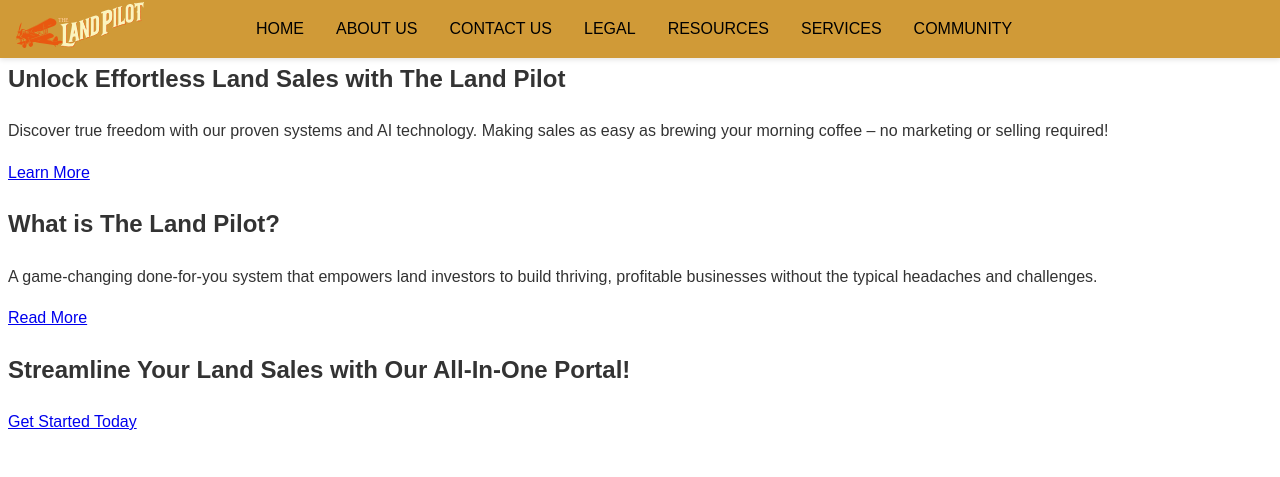
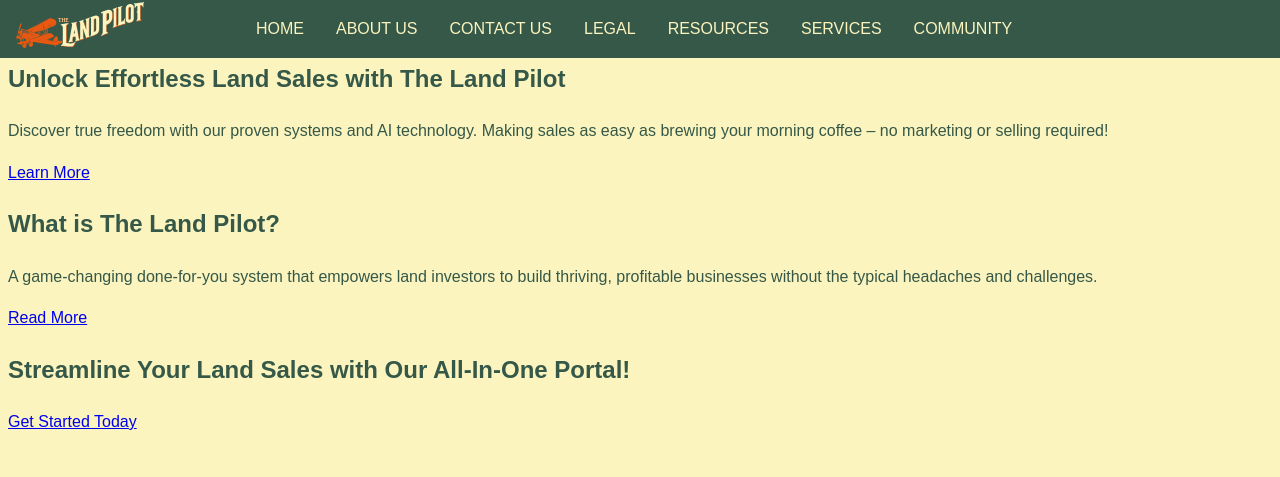
Before and after one commit to MohammadYasserZaki/Foundations-of-SE-group-10-Project, a PHP site: page /index.html in a window 1280 px wide. Shown: the top 477 px of the page. Run offline with PHP 8.4, Linux system fonts and the light colour scheme.

Commit message:
Updating the website style #53
#53

```diff
--- a/css/style.css
+++ b/css/style.css
@@ -7,19 +7,21 @@
 body {
   font-family: Arial, sans-serif;
   line-height: 1.6;
-  color: #333;
+  color: #355848;
   margin-top: 60px;
+  background-color:#FBF4BE;
 }
 
 /* Navigation styles */
 .nav-wrapper {
   position: fixed;
   width: 100%;
+  color:#FBF4BE;
   top: 0;
   left: 0;
-  background-color:rgb(196 127 0 / 78.5%);
+  background-color:#355848;
   z-index: 1000;
-  box-shadow: 0 2px 5px rgb(0 0 0 / 10%);
+  box-shadow: #8EA380;
 }
 
 .nav-content {
@@ -86,7 +88,7 @@ body {
 
 .nav-links li a {
   text-decoration: none;
-  color: black;
+  color:#FBF4BE;
   transition: color 0.3s;
 }
 
```
